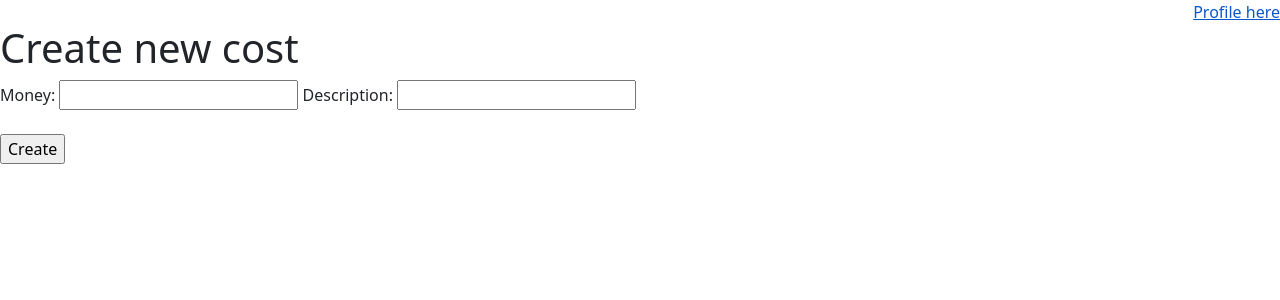
After one commit to raconno/back-labs, a Flask app: template lab/templates/create_cost.html in a window 1280 px wide. The commit adds this page. Shown: the top 300 px of the page. Run offline with Flask 2, Linux system fonts and the light colour scheme; the template is opened without the code that fills it, so the values that code supplies are empty.

Commit message:
add cost creating

```diff
--- a/lab/templates/category.html
+++ b/lab/templates/category.html
@@ -44,6 +44,7 @@ Category
     document.getElementById("category_description").innerHTML = "Description: " + data['description'].toString();
     document.getElementById("costs").innerHTML = text;
     create_cost = '    <input type="hidden" id=\"category_id\" name=\"category_id\" value="'+ data['id'] + '">\n' +
+                  '    <input type="hidden" id="from_category_page" name="from_category_page" value=1/>\n' +
                   '    <input type="submit" value="Create cost"/>\n'
     document.getElementById("create_cost").innerHTML = create_cost;
 
--- a/lab/templates/create_category.html
+++ b/lab/templates/create_category.html
@@ -17,13 +17,11 @@ Create category
 <h1>Create new category</h1>
 
 <form method="POST" action="/create_category">
+
   <label for="title">Title:</label>
   <input type="text" id="title" name="title"><br><br>
   <label for="description">Description:</label>
   <input type="text" id="description" name="description"><br><br>
   <input type="submit" value="Create">
 </form>
-<!--<br>-->
-<!--<a href="log_in">Log in</a>-->
-
 {%endblock%}
--- /dev/null
+++ b/lab/templates/create_cost.html
@@ -0,0 +1,25 @@
+{%extends 'base.html'%}
+
+{% block title%}
+Create category
+{%endblock%}
+
+{% block body%}
+<a href="profile" class='d-flex justify-content-end'>Profile here</a>
+
+<h1>Create new cost</h1>
+
+<form method="POST" action="/create_cost">
+  <input type="hidden" id="category_id" name="category_id"/>
+  <label for="money">Money: </label>
+  <input type="number" step="0.01" id="money" name="money">
+  <label for="description">Description: </label>
+  <input type="text" id="description" name="description"><br><br>
+  <input type="submit" value="Create">
+</form>
+
+<script>
+    const data = JSON.parse({{data|default("")|tojson}});
+    document.getElementById("category_id").value = data["category_id"]
+</script>
+{%endblock%}
--- a/lab/views.py
+++ b/lab/views.py
@@ -184,8 +184,24 @@ def update_cost():
     description = request.form.get('description')
     if request.form.get('from_cost_page'):
         return render_template("update_cost.html", data=json.dumps({"cost_id": cost_id,
-                                                                        "money": money,
-                                                                        "description": description}))
+                                                                    "money": money,
+                                                                    "description": description}))
     repository = entities.get_repo()
     repository.update_cost(session["current_user"], cost_id, money, description)
+    print("cost_id " + cost_id)
+    print("money " + money)
+    print("description " + description)
     return redirect(url_for('profile'))
+
+
+@app.route("/create_cost", methods=['POST'])
+@check_user_not_in_session
+def create_cost():
+    if request.form.get('from_category_page'):
+        return render_template("create_cost.html", data=json.dumps({'category_id': request.form.get('category_id')}))
+
+    repository = entities.get_repo()
+    repository.USERS[session["current_user"]].create_cost(request.form.get('category_id'),
+                                                          request.form.get('description'),
+                                                          request.form.get('money'))
+    return redirect(url_for('profile'))
```
Also changed, not shown: lab/entities.py (+4 -3 lines).
